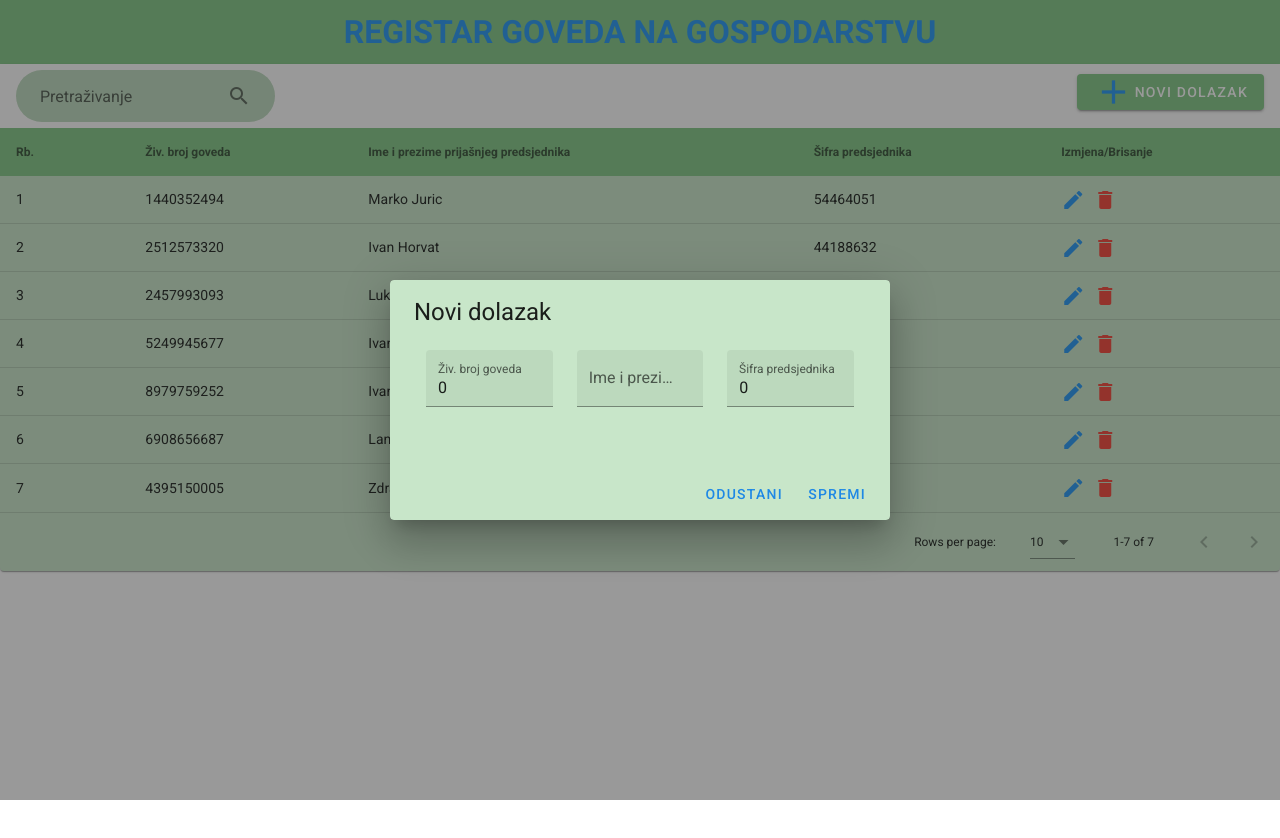
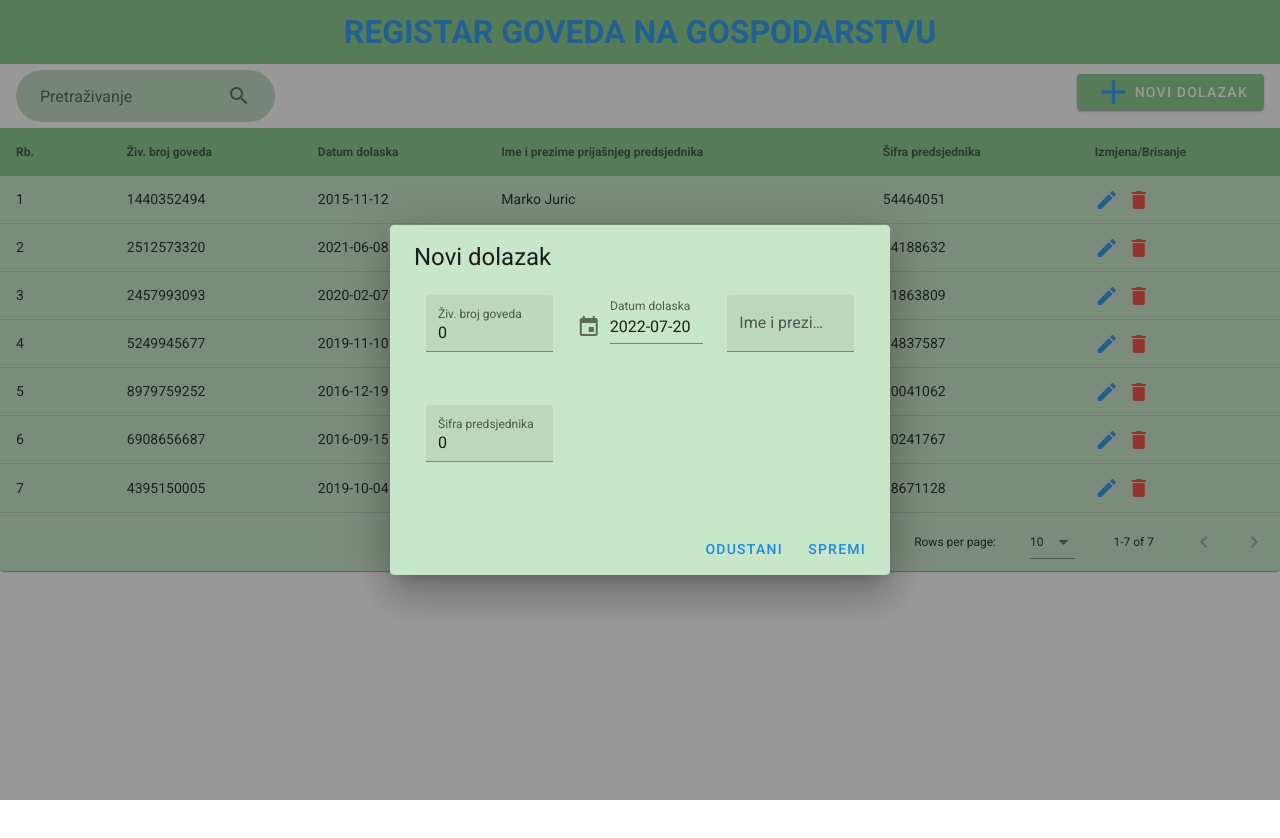
Before and after one commit to MikeleP/Frontend, a Vue app: page /dolazak in a window 1280 px wide. Both pictures are taken after a click on the button "NOVI DOLAZAK". Shown: the top 838 px of the page. Built offline with nearby package versions, Linux system fonts and the light colour scheme.

Commit message:
Dodavanje odabira datuma pomoću v-date-pickera

```diff
--- a/src/views/Dolazak.vue
+++ b/src/views/Dolazak.vue
@@ -48,6 +48,31 @@
                           label="Živ. broj goveda"
                           filled
                         ></v-text-field>
+                      </v-col>
+                      <v-col cols="12" sm="6" md="4">
+                        <v-menu
+                          v-model="menu2"
+                          :close-on-content-click="false"
+                          :nudge-right="40"
+                          transition="scale-transition"
+                          offset-y
+                          min-width="auto"
+                        >
+                          <template v-slot:activator="{ on, attrs }">
+                            <v-text-field
+                              v-model="editedItem.datum"
+                              label="Datum dolaska"
+                              prepend-icon="mdi-calendar"
+                              readonly
+                              v-bind="attrs"
+                              v-on="on"
+                            ></v-text-field>
+                          </template>
+                          <v-date-picker
+                            v-model="editedItem.datum"
+                            @input="menu2 = false"
+                          ></v-date-picker>
+                        </v-menu>
                       </v-col>
                       <v-col cols="12" sm="6" md="4">
                         <v-text-field
@@ -120,6 +145,7 @@
     search: "",
     dialog: false,
     dialogDelete: false,
+    menu2: false,
     headers: [
       {
         text: "Rb.",
@@ -131,6 +157,12 @@
         text: "Živ. broj goveda",
         sortable: false,
         value: "zivbroj",
+        class: "green lighten-2",
+      },
+      {
+        text: "Datum dolaska",
+        value: "datum",
+        sortable: false,
         class: "green lighten-2",
       },
       {
@@ -156,11 +188,17 @@
     editedIndex: -1,
     editedItem: {
       zivbroj: 0,
+      datum: new Date(Date.now() - new Date().getTimezoneOffset() * 60000)
+        .toISOString()
+        .substr(0, 10),
       predsjednik: "",
       sifra: 0,
     },
     defaultItem: {
       zivbroj: 0,
+      datum: new Date(Date.now() - new Date().getTimezoneOffset() * 60000)
+        .toISOString()
+        .substr(0, 10),
       predsjednik: "",
       sifra: 0,
     },
@@ -190,36 +228,43 @@
       this.dolazak = [
         {
           zivbroj: 1440352494,
+          datum: "2015-11-12",
           predsjednik: "Marko Juric",
           sifra: 54464051,
         },
         {
           zivbroj: 2512573320,
+          datum: "2021-06-08",
           predsjednik: "Ivan Horvat",
           sifra: 44188632,
         },
         {
           zivbroj: 2457993093,
+          datum: "2020-02-07",
           predsjednik: "Luka Marković",
           sifra: 41863809,
         },
         {
           zivbroj: 5249945677,
+          datum: "2019-11-10",
           predsjednik: "Ivan Vuković",
           sifra: 64837587,
         },
         {
           zivbroj: 8979759252,
+          datum: "2016-12-19",
           predsjednik: "Ivana Modrić",
           sifra: 20041062,
         },
         {
           zivbroj: 6908656687,
+          datum: "2016-09-15",
           predsjednik: "Lana Markić",
           sifra: 80241767,
         },
         {
           zivbroj: 4395150005,
+          datum: "2019-10-04",
           predsjednik: "Zdravko Kovačević",
           sifra: 68671128,
         },
@@ -274,6 +319,7 @@
         Object.assign(this.dolazak[this.editedIndex], this.editedItem);
       } else {
         this.dolazak.push(this.editedItem);
+        this.indeksirajDolaske();
       }
       this.close();
     },
--- a/src/views/Odlazak.vue
+++ b/src/views/Odlazak.vue
@@ -50,11 +50,29 @@
                         ></v-text-field>
                       </v-col>
                       <v-col cols="12" sm="6" md="4">
-                        <v-text-field
-                          v-model="editedItem.datum"
-                          label="YYYY-MM-DD"
-                          filled
-                        ></v-text-field>
+                        <v-menu
+                          v-model="menu2"
+                          :close-on-content-click="false"
+                          :nudge-right="40"
+                          transition="scale-transition"
+                          offset-y
+                          min-width="auto"
+                        >
+                          <template v-slot:activator="{ on, attrs }">
+                            <v-text-field
+                              v-model="editedItem.datum"
+                              label="Datum odlaska"
+                              prepend-icon="mdi-calendar"
+                              readonly
+                              v-bind="attrs"
+                              v-on="on"
+                            ></v-text-field>
+                          </template>
+                          <v-date-picker
+                            v-model="editedItem.datum"
+                            @input="menu2 = false"
+                          ></v-date-picker>
+                        </v-menu>
                       </v-col>
                       <v-col cols="12" sm="6" md="4">
                         <v-text-field
@@ -134,6 +152,7 @@
     search: "",
     dialog: false,
     dialogDelete: false,
+    menu2: false,
     headers: [
       {
         text: "Rb.",
@@ -166,14 +185,18 @@
     editedIndex: -1,
     editedItem: {
       zivbroj: 0,
-      datum: "",
+      datum: new Date(Date.now() - new Date().getTimezoneOffset() * 60000)
+        .toISOString()
+        .substr(0, 10),
       vrsta: "",
       predsjednik: "",
       sifra: "",
     },
     defaultItem: {
       zivbroj: 0,
-      datum: "",
+      datum: new Date(Date.now() - new Date().getTimezoneOffset() * 60000)
+        .toISOString()
+        .substr(0, 10),
       vrsta: "",
       predsjednik: "",
       sifra: "",
@@ -211,35 +234,35 @@
         },
         {
           zivbroj: 6489032302,
-          datum: "2018-12-5",
+          datum: "2018-04-27",
           vrsta: "Krađa",
           predsjednik: "/",
           sifra: "/",
         },
         {
           zivbroj: 4645210686,
-          datum: "2018-12-5",
+          datum: "2018-31-08",
           vrsta: "Prodaja",
           predsjednik: "Željko Knjaz",
           sifra: "51147520",
         },
         {
           zivbroj: 8468713127,
-          datum: "2018-12-5",
+          datum: "2018-05-05",
           vrsta: "Prodaja",
           predsjednik: "Marko Ivić",
           sifra: "96055041",
         },
         {
           zivbroj: 4311224504,
-          datum: "2018-12-5",
+          datum: "2018-09-07",
           vrsta: "Uginuće",
           predsjednik: "/",
           sifra: "/",
         },
         {
           zivbroj: 8689205866,
-          datum: "2018-12-5",
+          datum: "2018-10-01",
           vrsta: "Uginuće",
           predsjednik: "/",
           sifra: "/",
@@ -295,6 +318,7 @@
         Object.assign(this.odlazak[this.editedIndex], this.editedItem);
       } else {
         this.odlazak.push(this.editedItem);
+        this.indeksirajOdlaske();
       }
       this.close();
     },
--- a/src/views/Podaci.vue
+++ b/src/views/Podaci.vue
@@ -64,11 +64,29 @@
                         ></v-text-field>
                       </v-col>
                       <v-col cols="12" sm="6" md="4">
-                        <v-text-field
-                          v-model="editedItem.rodenje"
-                          label="YYYY-MM-DD"
-                          filled
-                        ></v-text-field>
+                        <v-menu
+                          v-model="menu2"
+                          :close-on-content-click="false"
+                          :nudge-right="40"
+                          transition="scale-transition"
+                          offset-y
+                          min-width="auto"
+                        >
+                          <template v-slot:activator="{ on, attrs }">
+                            <v-text-field
+                              v-model="editedItem.rodenje"
+                              label="Datum rođenja"
+                              prepend-icon="mdi-calendar"
+                              readonly
+                              v-bind="attrs"
+                              v-on="on"
+                            ></v-text-field>
+                          </template>
+                          <v-date-picker
+                            v-model="editedItem.rodenje"
+                            @input="menu2 = false"
+                          ></v-date-picker>
+                        </v-menu>
                       </v-col>
                       <v-col cols="12" sm="6" md="4">
                         <v-text-field
@@ -155,6 +173,7 @@
     search: "",
     dialog: false,
     dialogDelete: false,
+    menu2: false,
     headers: [
       {
         text: "Rb.",
@@ -218,7 +237,9 @@
       drzava: "",
       zivbroj: "",
       ime: "",
-      rodenje: "",
+      rodenje: new Date(Date.now() - new Date().getTimezoneOffset() * 60000)
+        .toISOString()
+        .substr(0, 10),
       spol: "",
       pasmina: "",
       majka: 0,
@@ -228,7 +249,9 @@
       drzava: "",
       zivbroj: "",
       ime: "",
-      rodenje: "",
+      rodenje: new Date(Date.now() - new Date().getTimezoneOffset() * 60000)
+        .toISOString()
+        .substr(0, 10),
       spol: "",
       pasmina: "",
       majka: 0,
@@ -358,6 +381,7 @@
         Object.assign(this.govedo[this.editedIndex], this.editedItem);
       } else {
         this.govedo.push(this.editedItem);
+        this.indeksirajGoveda();
       }
       this.close();
     },
```
